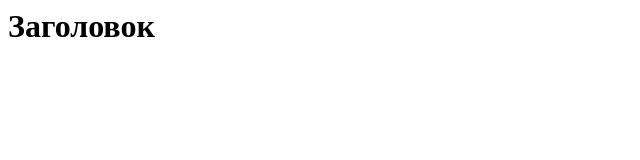
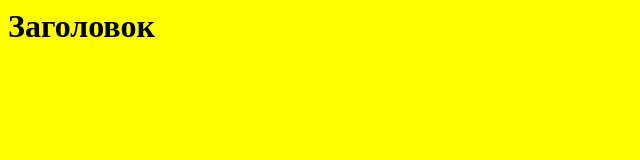
Before and after one commit to alex777scorpion/LearnWeb, a plain HTML site: page index.html in a window 1280 px wide. Shown: the whole page, without its empty margins (0-640 px from the left). Drawn offline with Linux system fonts and the light colour scheme.

```diff
--- a/style.css
+++ b/style.css
@@ -1,3 +1,3 @@
 body {
-    background-color: purpule;
+    background-color: yellow;
 }
```
